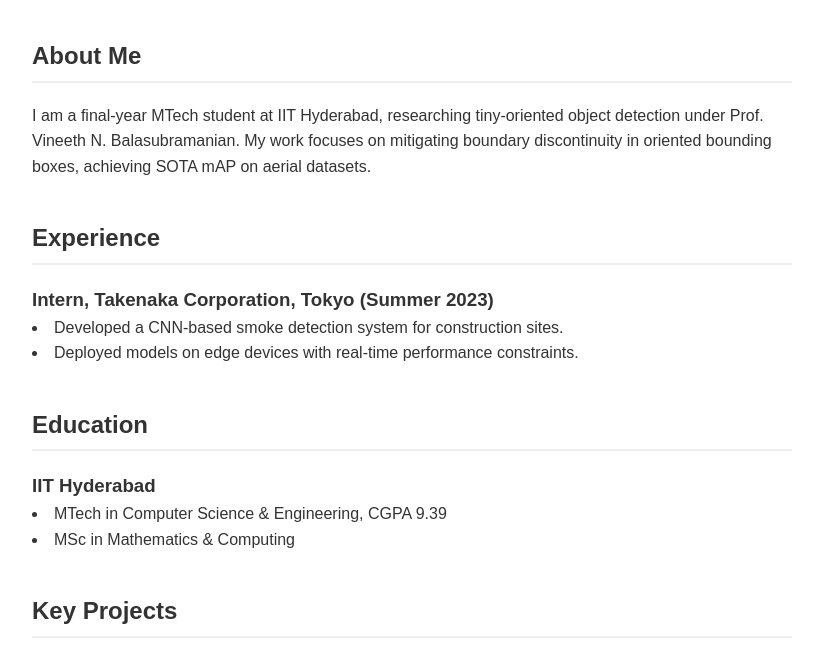
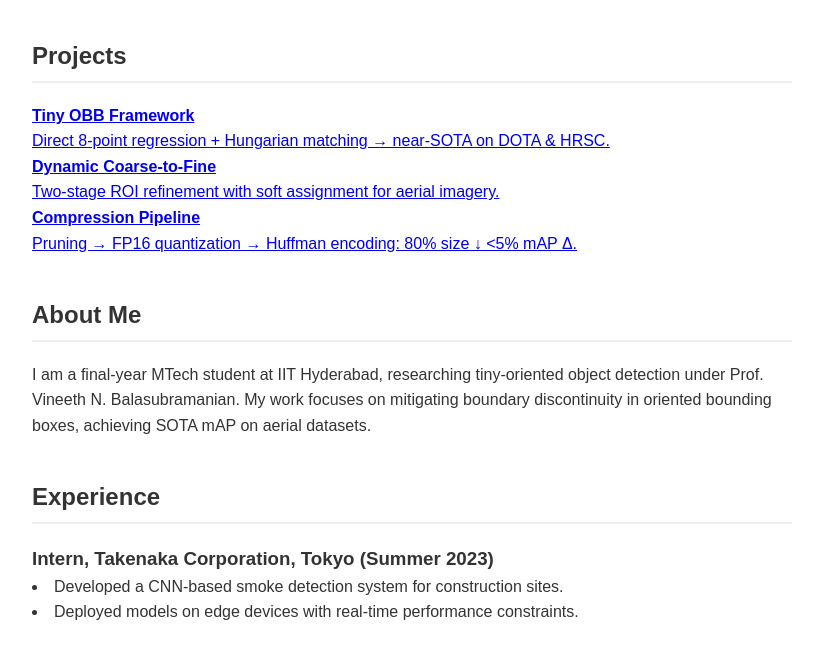
Before and after one commit to Nikhil-Kumar-Patel/nikhil-kumar-patel.github.io, a plain HTML site: page index.html in a window 1280 px wide. Shown: the part 143-798 px from the top of the page, without its empty margins (228-1051 px from the left). Drawn offline with Linux system fonts and the light colour scheme.

Commit message:
index.html

```diff
--- a/index.html
+++ b/index.html
@@ -20,6 +20,28 @@
       <a href="#contact">Contact</a>
     </nav>
   </header>
+
+  <section id="projects">
+  <h2>Projects</h2>
+  <div class="projects-grid">
+    <a href="project-tiny-obb.html" class="project-card">
+      <h4>Tiny OBB Framework</h4>
+      <p>Direct 8-point regression + Hungarian matching → near-SOTA on DOTA &amp; HRSC.</p>
+    </a>
+
+    <a href="project-coarse2fine.html" class="project-card">
+      <h4>Dynamic Coarse-to-Fine</h4>
+      <p>Two-stage ROI refinement with soft assignment for aerial imagery.</p>
+    </a>
+
+    <a href="project-compression.html" class="project-card">
+      <h4>Compression Pipeline</h4>
+      <p>Pruning → FP16 quantization → Huffman encoding: 80% size ↓ &lt;5% mAP Δ.</p>
+    </a>
+
+  </div>
+</section>
+
 
   <section id="about">
     <h2>About Me</h2>
```
